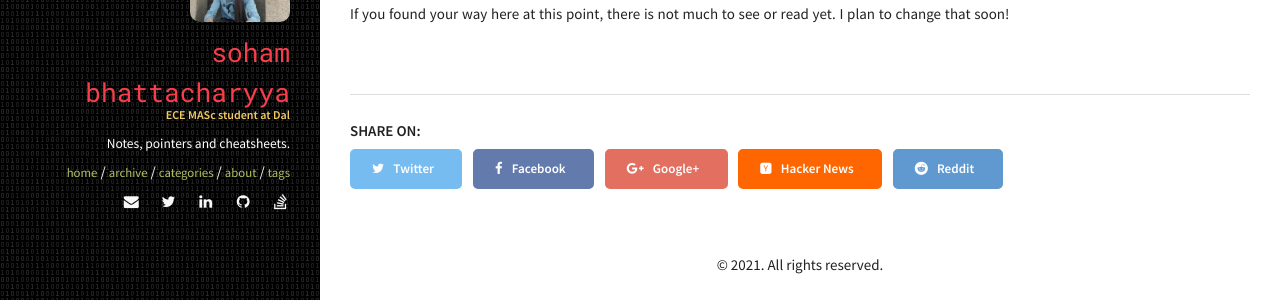
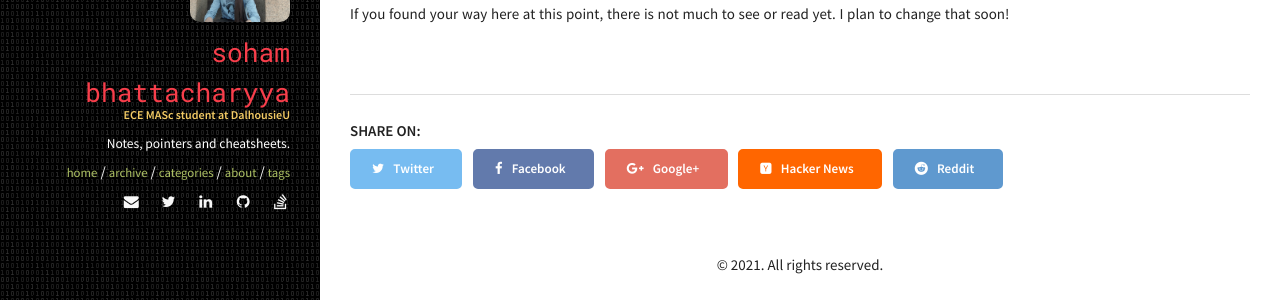
Before and after one commit to sohambhattacharyya/sohambhattacharyya.github.io, a Jekyll site: the page built from _posts/2016-07-07-here-we-go.markdown, in a window 1280 px wide. Shown: the part 342-642 px from the top of the page. Built offline with Jekyll 4.4.1, drawn with Linux system fonts in a browser that asks for light colours.

Commit message:
Update _config.yml

```diff
--- a/_config.yml
+++ b/_config.yml
@@ -38,7 +38,7 @@ kramdown:
 owner:
   name: Soham Bhattacharyya
   avatar: profile.jpg
-  job: "ECE MASc student at Dal"
+  job: "ECE MASc student at DalhousieU"
   bio: "Notes, pointers and cheatsheets."
   email: soham [at] dal [dot] ca
   disqus-shortname: sohambhattacharyya
```
